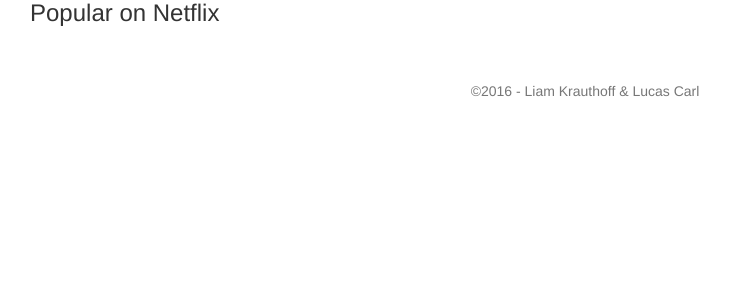
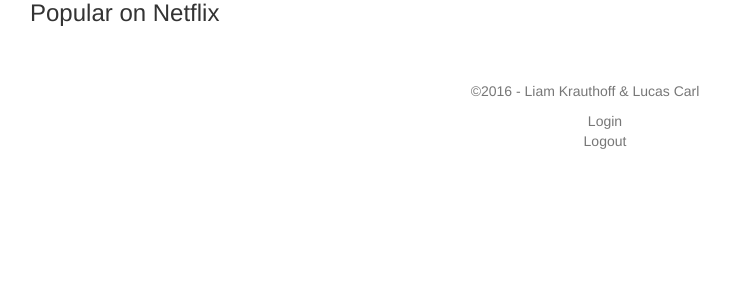
Before and after one commit to lucas-carl/series_overview, a PHP site: page /?p=1 in a window 1280 px wide. Shown: the part 280-581 px from the top of the page, without its empty margins (55-785 px from the left). Run offline with PHP 8.4, Linux system fonts and the light colour scheme; data that the repository does not hold is empty.

Commit message:
Added Login/Logout Links to footer

```diff
--- a/temps/footer.inc.php
+++ b/temps/footer.inc.php
@@ -3,5 +3,13 @@
 		<p class="text-center text-muted">
 			&copy;2016 - Liam Krauthoff & Lucas Carl
 		</p>
+		<ul class="text-center" style="list-style: none;">
+			<li>
+				<a href="/login" class="text-muted">Login</a>
+			</li>
+			<li>
+				<a href="/logout" class="text-muted">Logout</a>
+			</li>
+		</ul>
 	</div>
 </footer>
```
